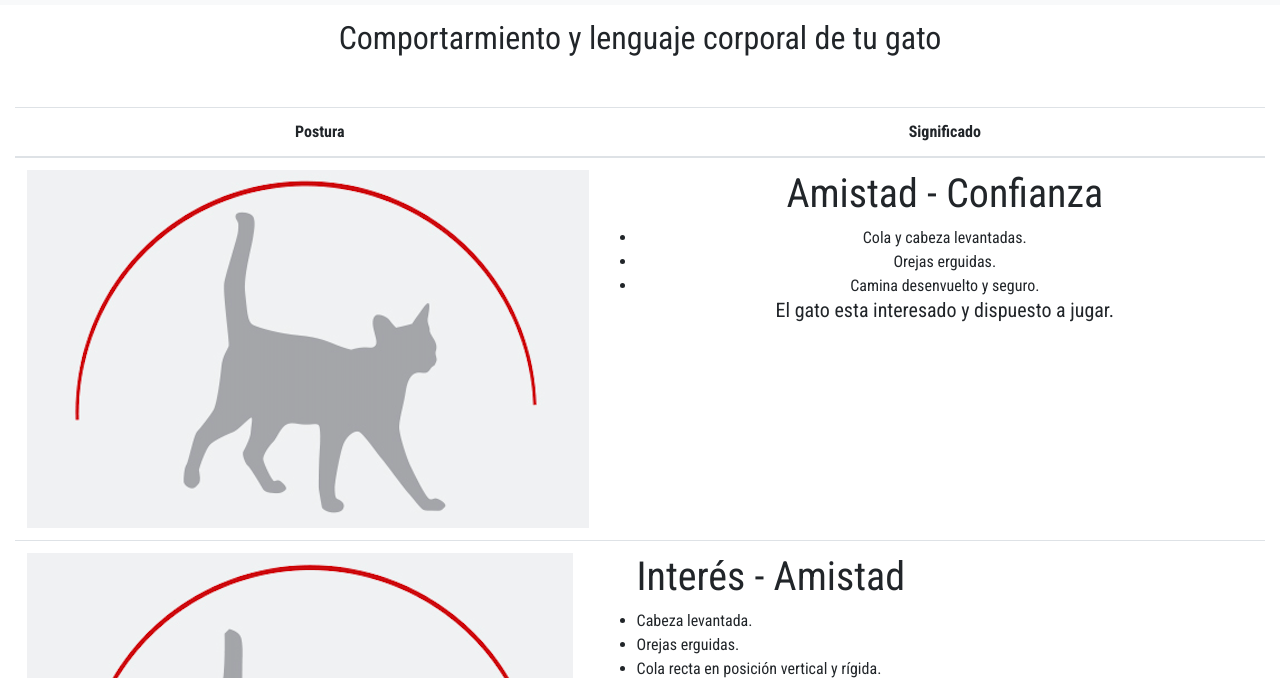
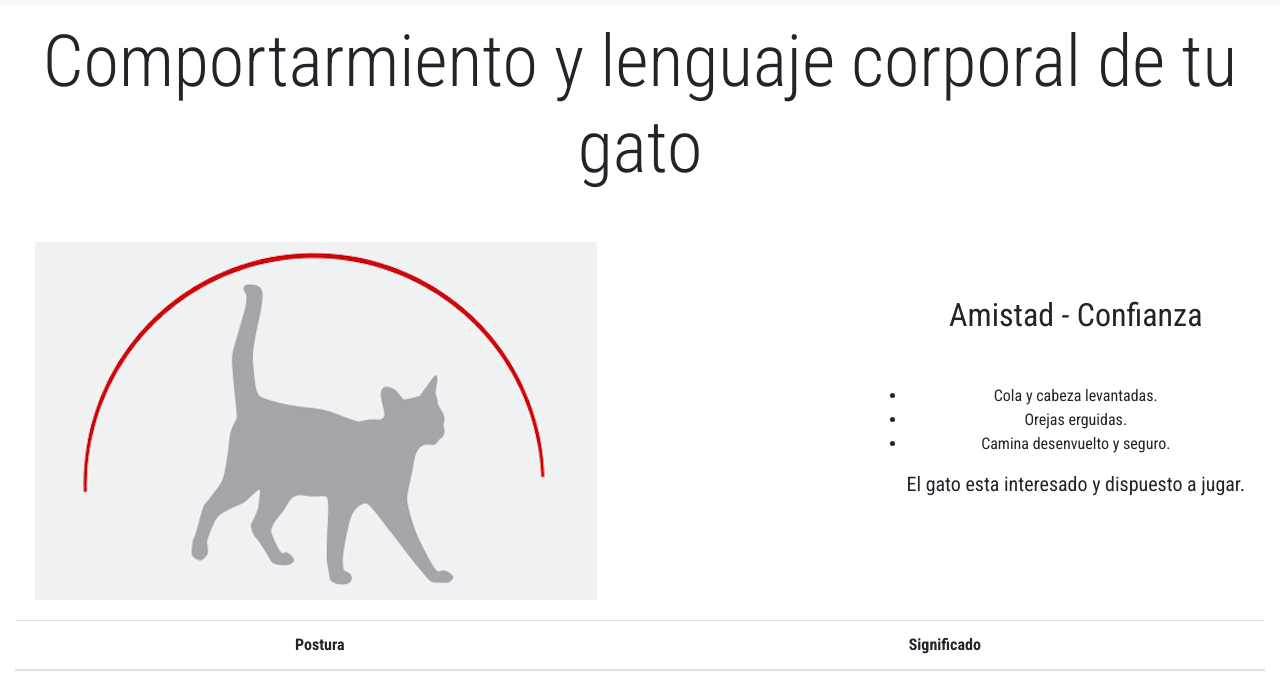
Before and after one commit to RomeroGonzalo/garritas, a website: page pages/idioma.html in a window 1280 px wide. Shown: the part 81-759 px from the top of the page. Drawn offline with nearby package versions, Linux system fonts and the light colour scheme.

Commit message:
cambios generales

```diff
--- a/pages/idioma.html
+++ b/pages/idioma.html
@@ -46,8 +46,8 @@
           </nav>
       </header>
     <!-- aca cierra header -->
-    <nav style="margin-top:100px" class="container-fluid">
-      <h2 class="centrar">Comportarmiento y lenguaje corporal de tu gato</h2>
+    <main style="margin-top:100px" class="container-fluid">
+      <h1 class="display-3 centrar">Comportarmiento y lenguaje corporal de tu gato</h1>
       <table class="table">
         <thead>
           <tr>
@@ -55,9 +55,27 @@
             <th class="centrar">Significado</th>
           </tr>
         </thead>
+        <div class="grid--idioma">
+          <div>
+            <img src="../imagenes/I1.jpg" class="img-fluid" alt="foto idioma 1">
+          </div>
+          <div>
+            <h2 class="display-5 centrar">Amistad - Confianza</h2>
+            <ul>
+              <li>Cola y cabeza levantadas.</li>
+              <li>Orejas erguidas.</li>
+              <li>Camina desenvuelto y seguro.</li>
+            </ul>
+            <h5 class="display-5 centrar"> El gato esta interesado y dispuesto a jugar.</h5>
+          </div>
+        </div>
+
+
+
+
         <tbody>
           <tr>
-            <td><img src="../imagenes/I1.jpg" alt="foto idioma 1"></td>
+            <td><img src="../imagenes/I1.jpg" alt="foto idioma 1 img-fluid"></td>
             <td class="centrar">
               <h1>Amistad - Confianza</h1>
               <ul>
@@ -148,7 +166,7 @@
           </tr>
         </tbody>
       </table>
-    </nav>
+    </main>
     <footer>
         <nav class="grid--footer">
             <div>
--- a/scss/main.scss
+++ b/scss/main.scss
@@ -433,3 +433,18 @@
         border-top-right-radius: 0.3rem;
     }
   }
+
+  .grid--idioma {
+    display: grid;
+    grid-template-columns: auto auto;
+    justify-content: space-between;
+    align-items: center;
+    text-align: center;
+    margin: 20px;
+  }
+
+  @media only screen and (max-width: 758px) {
+    .grid--idioma {
+        grid-template-columns: auto;
+    }
+  }
```
Also changed, not shown: index.html (+3 -3 lines), pages/denuncias.html (+1 -1 lines), css/styles.css.
